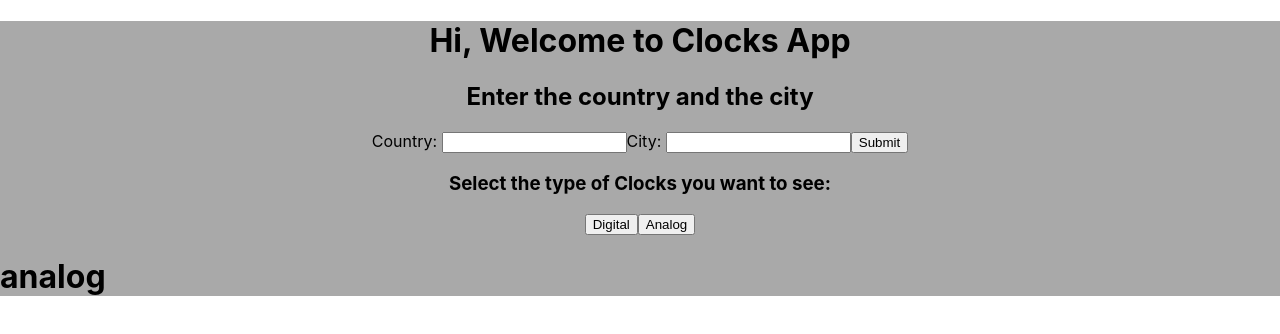
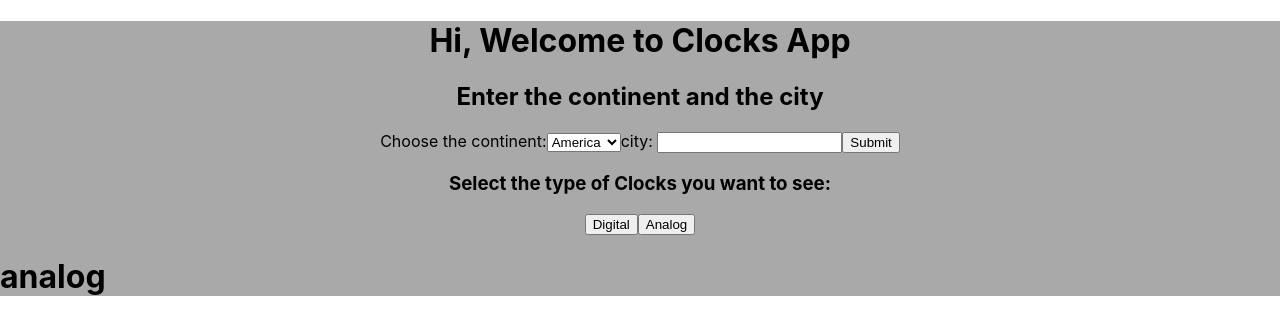
Before and after one commit to Aleksei-Zaichenko/Clocks, a React (Create React App) app: page / in a window 1280 px wide. Shown: the top 334 px of the page. Built offline with nearby package versions, Linux system fonts and the light colour scheme.

Commit message:
adds the form for a user to choose between the continents and cities

```diff
--- a/package.json
+++ b/package.json
@@ -6,6 +6,7 @@
     "@testing-library/jest-dom": "^4.2.4",
     "@testing-library/react": "^9.5.0",
     "@testing-library/user-event": "^7.2.1",
+    "axios": "^0.19.2",
     "react": "^16.13.1",
     "react-dom": "^16.13.1",
     "react-scripts": "3.4.1"
--- a/src/App.js
+++ b/src/App.js
@@ -1,22 +1,35 @@
 import React, { useState, useEffect } from "react";
 import "./App.css";
+import axios from "axios";
 
 import AnalogClocks from "./components/AnalogClocks";
 import DigitalClocks from "./components/DigitalClocks";
 
 function App() {
+  const [timeAsNumber, setTimeAsNumber] = useState("");
   const [timezoneToDisplay, setTimezoneToDisplay] = useState({
-    country: "",
+    continent: "",
     city: "",
   });
-  const [timezone, setTimezone] = useState({ country: "", city: "" });
+  const [timezone, setTimezone] = useState({ continent: "America", city: "" });
   const [bottomContainer, setBottomContainer] = useState(true);
 
   const handleSubmit = (e) => {
     e.preventDefault();
-    console.log(timezone);
+
+    const city = timezone.city.split(" ").join("_");
+
+    axios
+      .get(`http://worldtimeapi.org/api/timezone/${timezone.continent}/${city}`)
+      .then((res) => {
+        console.log(res.data.datetime);
+        setTimeAsNumber(res.data.datetime);
+      })
+      .catch((err) => {
+        console.log(err.message);
+      });
     setTimezoneToDisplay(timezone);
-    setTimezone({ country: "", city: "" });
+    setTimezone({ continent: "America", city: "" });
   };
 
   const handleChange = (event) => {
@@ -35,7 +48,7 @@ function App() {
     <div className="App">
       <div className="topContainer" style={{ textAlign: "center" }}>
         <h1>Hi, Welcome to Clocks App</h1>
-        <h2>Enter the country and the city</h2>
+        <h2>Enter the continent and the city</h2>
         <form
           className="timezoneForm"
           onSubmit={(event) => {
@@ -43,16 +56,21 @@ function App() {
           }}
         >
           <label>
-            Country:{" "}
-            <input
-              type="text"
-              name="country"
-              value={timezone.country}
+            Choose the continent:
+            <select
+              name="continent"
+              value={timezone.continent}
               onChange={(event) => handleChange(event)}
-            />
+            >
+              <option value="America">America</option>
+              <option value="Europe">Europe</option>
+              <option value="Africa">Africa</option>
+              <option value="Asia">Asia</option>
+              <option value="Australia">Australia</option>
+            </select>
           </label>
           <label>
-            City:{" "}
+            city:{" "}
             <input
               type="text"
               name="city"
@@ -69,12 +87,12 @@ function App() {
         </div>
         <h4
           style={
-            timezoneToDisplay.country != "" && timezoneToDisplay.city != ""
+            timezoneToDisplay.continent !== "" && timezoneToDisplay.city !== ""
               ? { display: "block" }
               : { display: "none" }
           }
         >
-          Currently you are viewing: {timezoneToDisplay.country},{" "}
+          Currently you are viewing: {timezoneToDisplay.continent},{" "}
           {timezoneToDisplay.city}
         </h4>
       </div>
```
Also changed, not shown: 2 other files (tests, documents, lock files or other folders).
